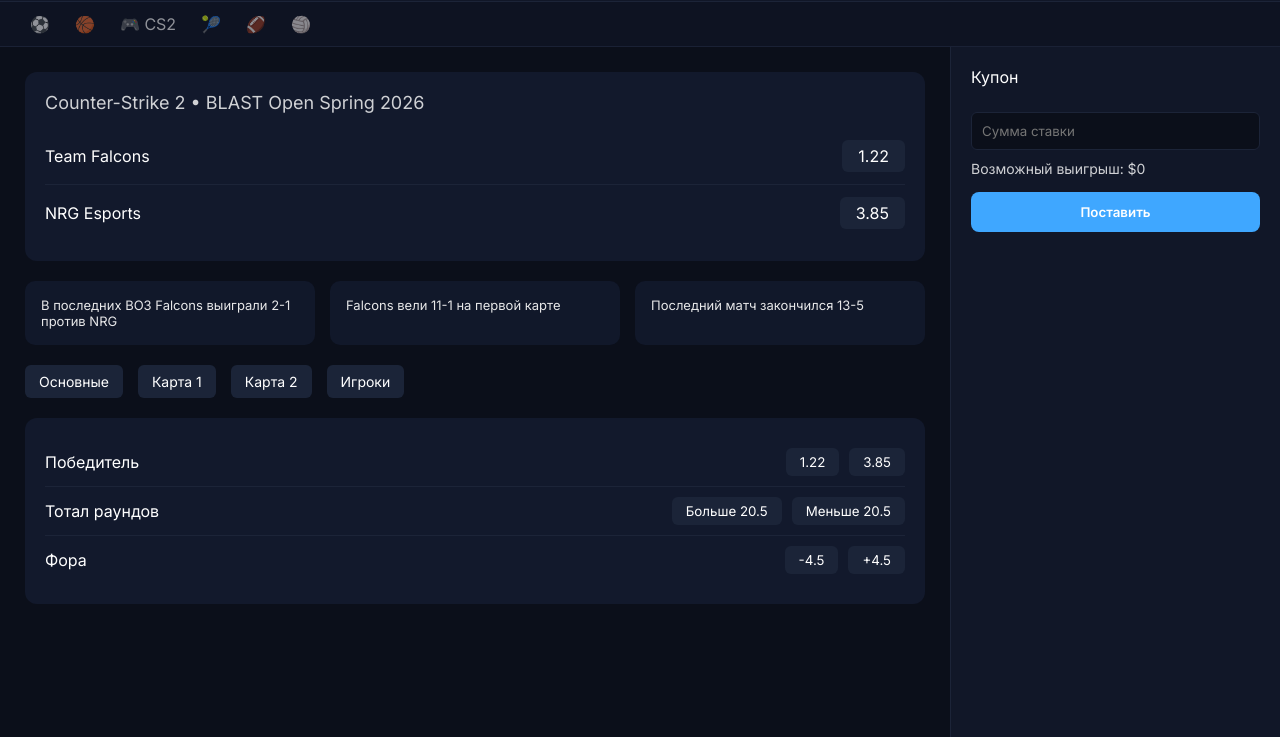
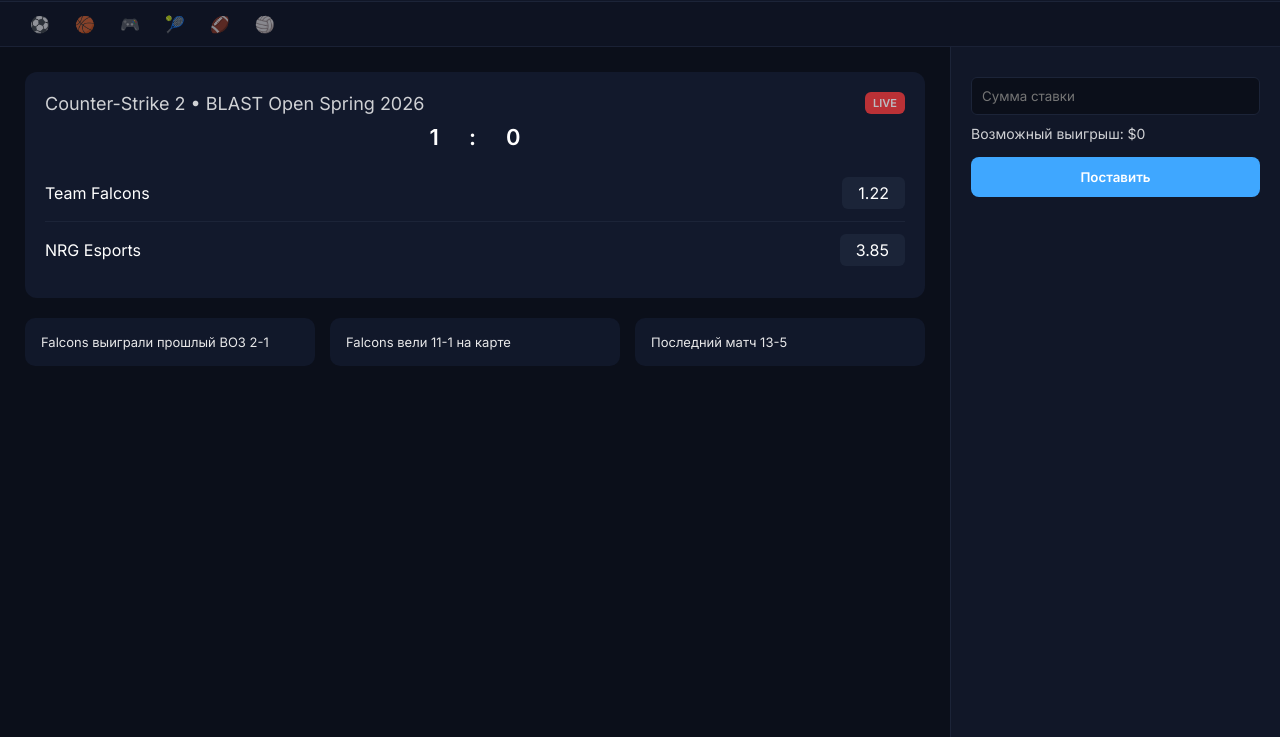
Before and after one commit to miteoryte/betting, a website: page public/index.html in a window 1280 px wide. Shown: the part 68-805 px from the top of the page. Drawn offline with Linux system fonts and the light colour scheme.

Commit message:
live score

```diff
--- a/public/index.html
+++ b/public/index.html
@@ -45,7 +45,7 @@ border-radius:8px;
 font-size:14px;
 }
 
-/* SPORTS BAR */
+/* SPORTS */
 
 .sports{
 display:flex;
@@ -68,8 +68,6 @@ display:flex;
 height:calc(100vh - 110px);
 }
 
-/* MAIN */
-
 .main{
 flex:1;
 padding:25px;
@@ -85,10 +83,41 @@ padding:20px;
 margin-bottom:20px;
 }
 
+.match-header{
+display:flex;
+justify-content:space-between;
+align-items:center;
+margin-bottom:10px;
+}
+
 .match-title{
 font-size:18px;
+opacity:.8;
+}
+
+.live{
+background:#ff3b3b;
+color:white;
+font-size:11px;
+padding:4px 8px;
+border-radius:6px;
+font-weight:600;
+animation:blink 1.2s infinite;
+}
+
+@keyframes blink{
+0%{opacity:1}
+50%{opacity:.5}
+100%{opacity:1}
+}
+
+.scoreboard{
+display:flex;
+justify-content:center;
+gap:30px;
+font-size:22px;
+font-weight:600;
 margin-bottom:15px;
-opacity:.8;
 }
 
 .team-row{
@@ -137,7 +166,7 @@ font-size:14px;
 cursor:pointer;
 }
 
-/* EXPERT TIPS */
+/* TIPS */
 
 .tips{
 display:grid;
@@ -204,11 +233,6 @@ display:flex;
 flex-direction:column;
 }
 
-.betslip-title{
-font-size:16px;
-margin-bottom:15px;
-}
-
 .bet{
 background:#1b2438;
 padding:12px;
@@ -250,11 +274,9 @@ opacity:.8;
 
 <header>
 
-<div class="logo">RAZED</div>
+<div class="logo">Miteoryte</div>
 
-<div class="wallet">
-$0.00 Кошелек
-</div>
+<div class="wallet">$0.00 Кошелек</div>
 
 </header>
 
@@ -262,7 +284,7 @@ $0.00 Кошелек
 
 <span>⚽</span>
 <span>🏀</span>
-<span>🎮 CS2</span>
+<span>🎮</span>
 <span>🎾</span>
 <span>🏈</span>
 <span>🏐</span>
@@ -275,13 +297,33 @@ $0.00 Кошелек
 
 <div class="match-card">
 
+<div class="match-header">
+
 <div class="match-title">
 Counter-Strike 2 • BLAST Open Spring 2026
 </div>
 
+<div class="live" id="liveIndicator">
+LIVE
+</div>
+
+</div>
+
+<div class="scoreboard">
+
+<div id="team1Score">0</div>
+
+<div>:</div>
+
+<div id="team2Score">0</div>
+
+</div>
+
 <div class="team-row">
 
-<div class="team">Team Falcons</div>
+<div class="team" id="team1Name">
+Team Falcons
+</div>
 
 <div class="odds" onclick="addBet('Team Falcons',1.22)">
 1.22
@@ -291,7 +333,9 @@ Counter-Strike 2 • BLAST Open Spring 2026
 
 <div class="team-row">
 
-<div class="team">NRG Esports</div>
+<div class="team" id="team2Name">
+NRG Esports
+</div>
 
 <div class="odds" onclick="addBet('NRG Esports',3.85)">
 3.85
@@ -303,94 +347,15 @@ Counter-Strike 2 • BLAST Open Spring 2026
 
 <div class="tips">
 
-<div class="tip">
-В последних BO3 Falcons выиграли 2-1 против NRG
-</div>
-
-<div class="tip">
-Falcons вели 11-1 на первой карте
-</div>
-
-<div class="tip">
-Последний матч закончился 13-5
-</div>
-
-</div>
-
-<div class="tabs">
-
-<div class="tab">Основные</div>
-<div class="tab">Карта 1</div>
-<div class="tab">Карта 2</div>
-<div class="tab">Игроки</div>
-
-</div>
-
-<div class="market">
-
-<div class="market-row">
-
-<div>Победитель</div>
-
-<div class="market-buttons">
-
-<button onclick="addBet('Falcons',1.22)">
-1.22
-</button>
-
-<button onclick="addBet('NRG',3.85)">
-3.85
-</button>
-
-</div>
-
-</div>
-
-<div class="market-row">
-
-<div>Тотал раундов</div>
-
-<div class="market-buttons">
-
-<button onclick="addBet('Over',1.83)">
-Больше 20.5
-</button>
-
-<button onclick="addBet('Under',1.90)">
-Меньше 20.5
-</button>
-
-</div>
-
-</div>
-
-<div class="market-row">
-
-<div>Фора</div>
-
-<div class="market-buttons">
-
-<button onclick="addBet('Falcons -4.5',1.81)">
--4.5
-</button>
-
-<button onclick="addBet('NRG +4.5',1.95)">
-+4.5
-</button>
-
-</div>
-
-</div>
+<div class="tip">Falcons выиграли прошлый BO3 2-1</div>
+<div class="tip">Falcons вели 11-1 на карте</div>
+<div class="tip">Последний матч 13-5</div>
 
 </div>
 
 </div>
 
 <div class="betslip">
-
-<div class="betslip-title">
-Купон
-</div>
 
 <div id="bets"></div>
 
@@ -400,9 +365,7 @@ Falcons вели 11-1 на первой карте
 Возможный выигрыш: $0
 </div>
 
-<button class="place">
-Поставить
-</button>
+<button class="place">Поставить</button>
 
 </div>
 
@@ -421,7 +384,6 @@ document.getElementById("bets").innerHTML =
 ${name}<br>
 коэффициент ${value}
 </div>`
-
 }
 
 document.getElementById("stake").addEventListener("input",function(){
@@ -434,6 +396,33 @@ document.getElementById("win").innerText =
 
 })
 
+/* ------------------------
+LIVE SCORE UPDATE
+------------------------ */
+
+function updateScore(data){
+
+document.getElementById("team1Name").innerText = data.team1
+document.getElementById("team2Name").innerText = data.team2
+
+document.getElementById("team1Score").innerText = data.score1
+document.getElementById("team2Score").innerText = data.score2
+
+}
+
+/* пример обновления (эмуляция API) */
+
+setTimeout(()=>{
+
+updateScore({
+team1:"Team Falcons",
+team2:"NRG Esports",
+score1:1,
+score2:0
+})
+
+},2000)
+
 </script>
 
 </body>
```
